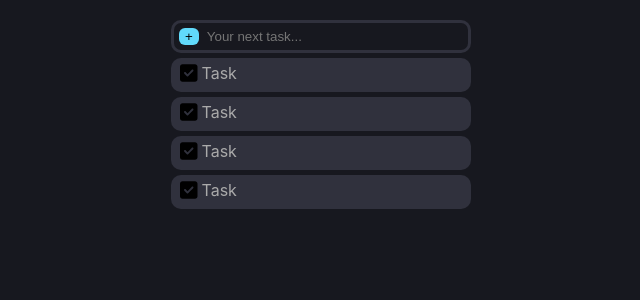
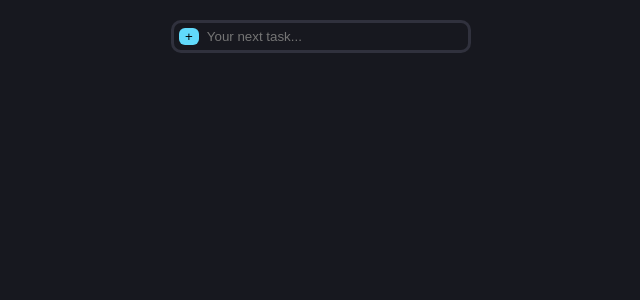
Before and after one commit to aayanrahman/To-Do-List-App-React, a React (Create React App) app in the folder to-do-list-app/: page / in a window 1280 px wide. Shown: the top 300 px of the page, without its empty margins (319-959 px from the left). Built offline with nearby package versions, Linux system fonts and the light colour scheme.

Commit message:
Functioning Task list and Checkbox

```diff
--- a/to-do-list-app/src/App.css
+++ b/to-do-list-app/src/App.css
@@ -22,6 +22,7 @@ form {
 
 form input[type="text"] {
   background: none;
+  color: #fff;
   border: 0;
   padding: 0 8px;
   display: block;
--- a/to-do-list-app/src/App.js
+++ b/to-do-list-app/src/App.js
@@ -1,15 +1,23 @@
 import './App.css';
 import TaskForm from './TaskForm';
 import Task from './Task'
+import {useState} from "react";
 
 function App() {
+  const [tasks, setTasks] = useState([]);
+
+  function addTask(name) {
+    setTasks(prev => {
+      return [...prev, {name: name, done:false}];
+    })
+  }
   return (
    <main>
-    <TaskForm/>
-    <Task/>
-    <Task/>
-    <Task/>
-    <Task/>
+    <TaskForm onAdd ={addTask}/>
+    {tasks.map(tasks => (
+      <Task {...tasks}/>
+    ))}
+
    </main>
   );
 }
--- a/to-do-list-app/src/Checkbox.js
+++ b/to-do-list-app/src/Checkbox.js
@@ -6,6 +6,7 @@ export default function Checkbox({defaultChecked = false}) {
 
     return (
         <div>
+            <div onClick={() => setChecked(!checked)}>
                 {!checked && (
                     <div className="checkbox unchecked">
                         <svg xmlns="http://www.w3.org/2000/svg" viewBox="0 0 448 512"><path d="M384 32C419.3 32 448 60.65 448 96V416C448 451.3 419.3 480 384 480H64C28.65 480 0 451.3 0 416V96C0 60.65 28.65 32 64 32H384zM384 80H64C55.16 80 48 87.16 48 96V416C48 424.8 55.16 432 64 432H384C392.8 432 400 424.8 400 416V96C400 87.16 392.8 80 384 80z"/></svg>
@@ -17,5 +18,6 @@ export default function Checkbox({defaultChecked = false}) {
                     </div>
                 )}
             </div>
+        </div>
     );
 }
--- a/to-do-list-app/src/Task.js
+++ b/to-do-list-app/src/Task.js
@@ -1,10 +1,10 @@
 import Checkbox from "./Checkbox"
 
-export default function Task() {
+export default function Task({name,done}) {
     return (
         <div className="task">
-            <Checkbox defaultChecked={true}/>
-            Task
+            <Checkbox defaultChecked={done}/>
+            {name}
         </div>
 
     );
--- a/to-do-list-app/src/TaskForm.js
+++ b/to-do-list-app/src/TaskForm.js
@@ -1,9 +1,14 @@
 import React, {useState} from 'react';
 
-export default function TaskForm() {
+export default function TaskForm({onAdd}) {
     const [taskName,setTaskName] = useState('');
+    function handleSubmit(ev) {
+        ev.preventDefault();
+        onAdd(taskName);
+        setTaskName("");
+    }
     return (
-        <form>
+        <form onSubmit={handleSubmit}>
             <button>+</button>
             <input type="text"
             value = {taskName}
```
Lines whose indentation alone changed are shown as unchanged.
